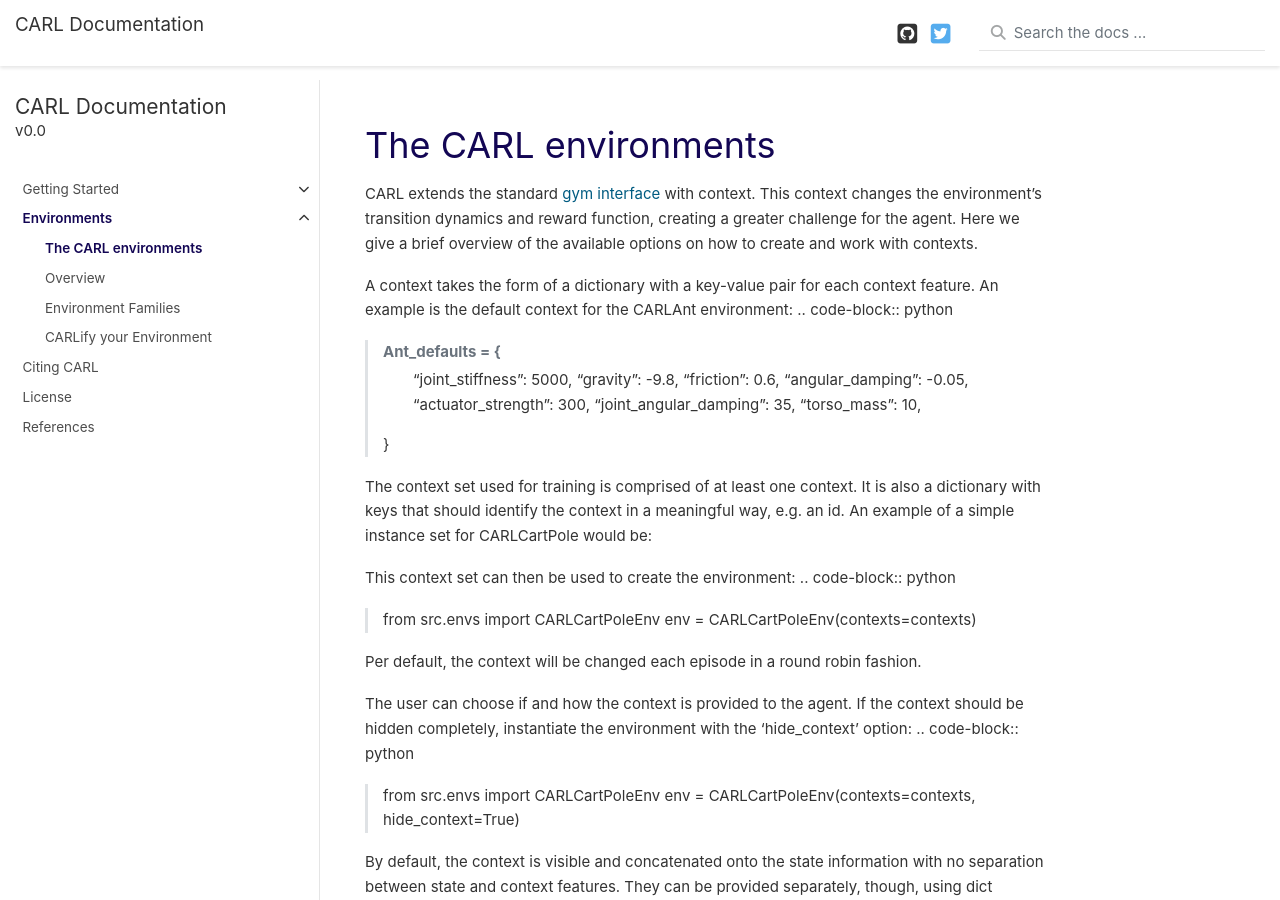
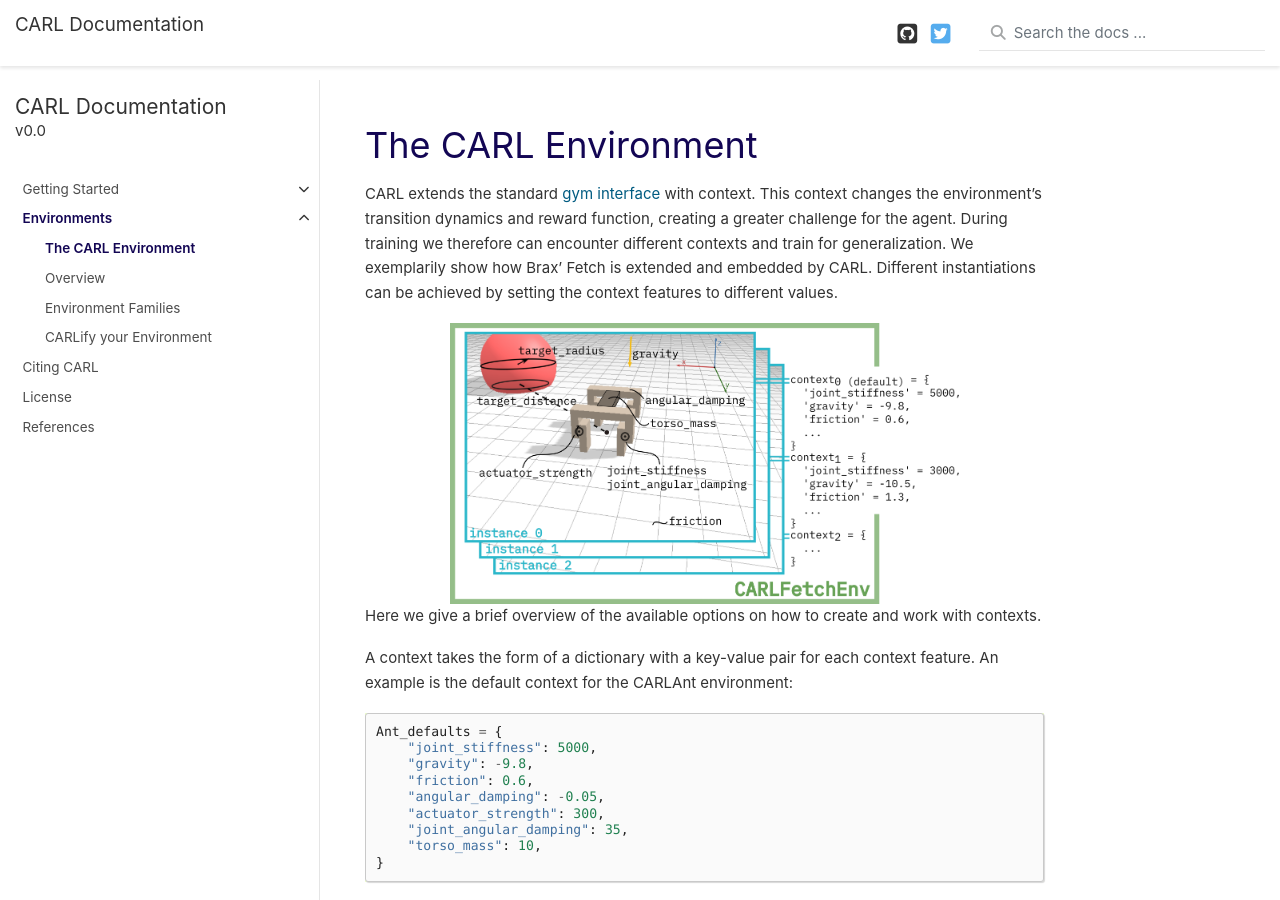
Before and after one commit to automl/CARL, a Sphinx documentation site: the page built from docs/source/environments/carl_env.rst, in a window 1280 px wide and 900 px high. Built offline with Sphinx 7.4.7, drawn with Linux system fonts in a browser that asks for light colours; nearby versions of some CDN libraries; library files that are not in the unit come from our copies; some of the changed text lies outside the part shown.

Commit message:
updated and formatted

```diff
--- a/docs/source/environments/carl_env.rst
+++ b/docs/source/environments/carl_env.rst
@@ -1,15 +1,27 @@
-The CARL environments
-=====================
+The CARL Environment
+====================
 
 CARL extends the standard `gym interface <https://gym.openai.com/docs/>`_  with context.
 This context changes the environment's transition dynamics and reward
 function, creating a greater challenge for the agent.
+During training we therefore can encounter different contexts and train for generalization.
+We exemplarily show how Brax' Fetch is extended and embedded by CARL. Different
+instantiations can be achieved by setting the context features to different values.
+
+.. image:: ../figures/concept.png
+  :width: 75%
+  :align: center
+  :alt: CARL contextually extends Brax' Fetch.
+
+
 Here we give a brief overview of the available options on how to create
 and work with contexts.
 
 A context takes the form of a dictionary with a key-value pair for each
 context feature. An example is the default context for the CARLAnt environment:
+
 .. code-block:: python
+
     Ant_defaults = {
         "joint_stiffness": 5000,
         "gravity": -9.8,
@@ -26,13 +38,17 @@
 CARLCartPole would be:
 
 .. code-block:: python
+
     from src.envs import CARLCartPoleEnv_defaults as default
     longer_pole = default.copy()
     longer_pole["pole_length"] = default["pole_length"]*2
     contexts = {0: default, 1: longer_pole}
 
+
 This context set can then be used to create the environment:
+
 .. code-block:: python
+
     from src.envs import CARLCartPoleEnv
     env = CARLCartPoleEnv(contexts=contexts)
 
@@ -42,22 +58,38 @@
 The user can choose if and how the context is provided to the agent.
 If the context should be hidden completely, instantiate the environment
 with the 'hide_context' option:
+
+
 .. code-block:: python
+
     from src.envs import CARLCartPoleEnv
     env = CARLCartPoleEnv(contexts=contexts, hide_context=True)
 
+
 By default, the context is visible and concatenated onto the state information
 with no separation between state and context features. They can be
-provided separately, though, using dict observations:
+*provided separately*, though, using dict observations:
+
 .. code-block:: python
+
     from src.envs import CARLCartPoleEnv
     env = CARLCartPoleEnv(contexts=contexts, hide_context=False, dict_observation_space=True)
 
+
 Furthermore, users can choose to provide the full context information (default)
-or only a subset:
+or only a *subset*:
+
 .. code-block:: python
+
     from src.envs import CARLCartPoleEnv
     env = CARLCartPoleEnv(contexts=contexts, state_context_features=["gravity", "pole_length"])
 
+
 Context features can also be normalized or augmented with noise to either
 make learning easier or more difficult.
+In addition, only the context features *changing across the contexts* provided can be appended to the state like so:
+
+.. code-block:: python
+
+    from src.envs import CARLCartPoleEnv
+    env = CARLCartPoleEnv(contexts=contexts, state_context_features="changing_context_features")
```
